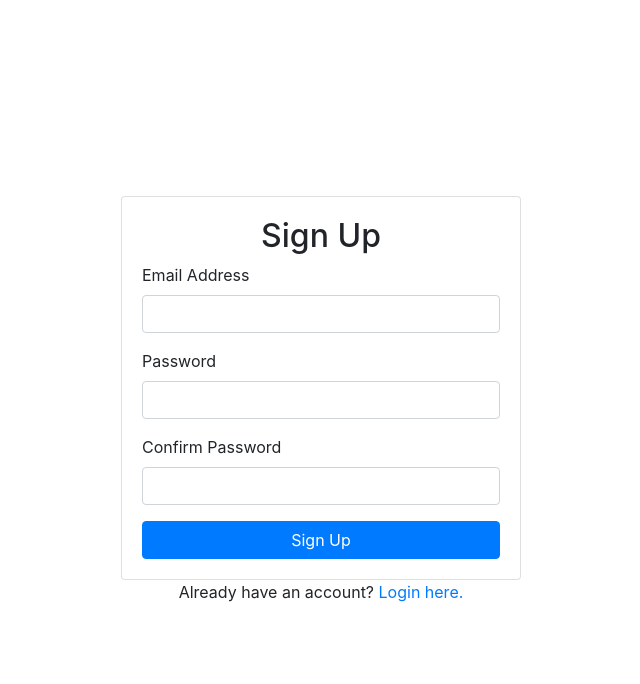
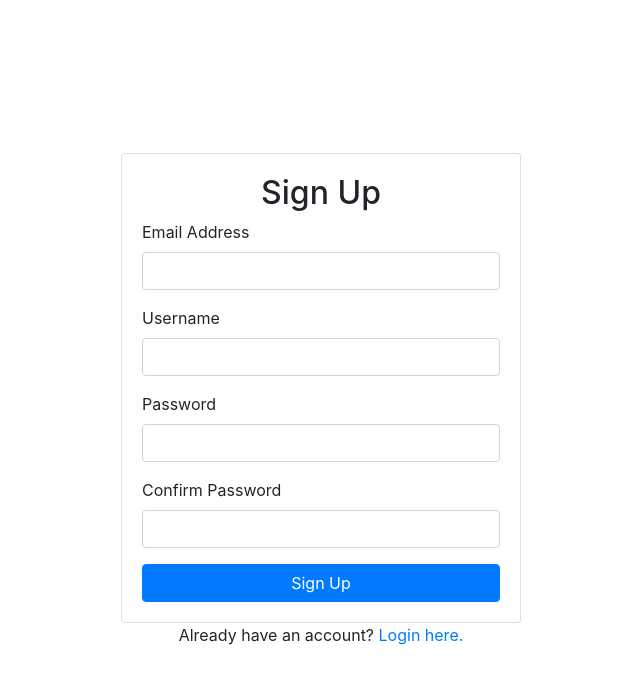
Before and after one commit to SpitefulCartographer/edc.net, a React (Create React App) app: page /signup in a window 1280 px wide. Shown: the top 684 px of the page, without its empty margins (319-959 px from the left). Built offline with nearby package versions, Linux system fonts and the light colour scheme; no server answers.

Commit message:
Added username to user profile

```diff
--- a/src/components/Dashboard.js
+++ b/src/components/Dashboard.js
@@ -25,7 +25,8 @@ export default function Dashboard() {
                 <Card.Body>
                     <h2 className="text-center mb-2">Profile</h2>
                     {error && <Alert variant="danger">{error}</Alert>}
-                    <b>Email: </b> {currentUser.email}
+                    <p><b>Email: </b> {currentUser.email}</p>
+                    <p><b>Username: </b> {currentUser.displayName}</p>
                     <Link to="/update-profile" className="btn btn-primary w-100">Update Profile</Link>
                 </Card.Body>
             </Card>
--- a/src/components/SignUp.js
+++ b/src/components/SignUp.js
@@ -5,9 +5,10 @@ import { useAuth } from "../contexts/AuthContext"
 
 export default function SignUp() {
   const emailRef = useRef()
+  const usernameRef = useRef()
   const passwordRef = useRef()
   const confirmPasswordRef = useRef()
-	const { signup, verification } = useAuth()
+  const { signup, verification, updateUsername } = useAuth()
   const [error, setError] = useState("")
   const [loading, setLoading] = useState(false)
   const history = useHistory()
@@ -25,9 +26,19 @@ export default function SignUp() {
     try {
       setError("")
       setLoading(true)
-			await signup(emailRef.current.value, passwordRef.current.value)
+      await signup(emailRef.current.value, passwordRef.current.value, usernameRef.current.value)
     } catch {
       setError("Failed to create account")
+    } finally {
+      setLoading(false)
+    }
+
+    try {
+      setError("")
+      setLoading(true)
+      await updateUsername(usernameRef.current.value)
+    } catch {
+      setError("Failed to update username")
     } finally {
       setLoading(false)
     }
@@ -42,6 +53,7 @@ export default function SignUp() {
     } finally {
       setLoading(false)
     }
+
   }
 
   return (
@@ -54,6 +66,10 @@ export default function SignUp() {
             <Form.Group id="email">
               <Form.Label>Email Address</Form.Label>
               <Form.Control type="email" ref={emailRef} required />
+            </Form.Group>
+            <Form.Group>
+              <Form.Label>Username</Form.Label>
+              <Form.Control type="text" ref={usernameRef} required />
             </Form.Group>
             <Form.Group id="password">
               <Form.Label>Password</Form.Label>
--- a/src/contexts/AuthContext.js
+++ b/src/contexts/AuthContext.js
@@ -11,9 +11,19 @@ export function AuthProvider({ children }) {
 	const [currentUser, setCurrentUser] = useState()
 	const [loading, setLoading] = useState(true)
 
-	function signup(email, password) {
-		/** Returns a promise that is used in SignUp.js */
+	function signup(email, password, username) {
+		/** Returns a promise that is used in SignUp.js
+     * Creates a user with the provided email and password
+     * and sets the user's display name to the username.
+    */
 		return auth.createUserWithEmailAndPassword(email, password)
+    .then(result => {
+      result.user.updateProfile({
+        displayName: username
+      }).catch(error => {
+        console.log(error)
+      })
+    })
 	}
 
   function verification() {
@@ -23,7 +33,7 @@ export function AuthProvider({ children }) {
 	function login(email, password) {
 		/** Returns a promise that is used in LogIn.js */
 		return auth.signInWithEmailAndPassword(email, password)
-	}
+  }
 
 	function logout() {
 		return auth.signOut()
```
Lines whose indentation alone changed are shown as unchanged.
